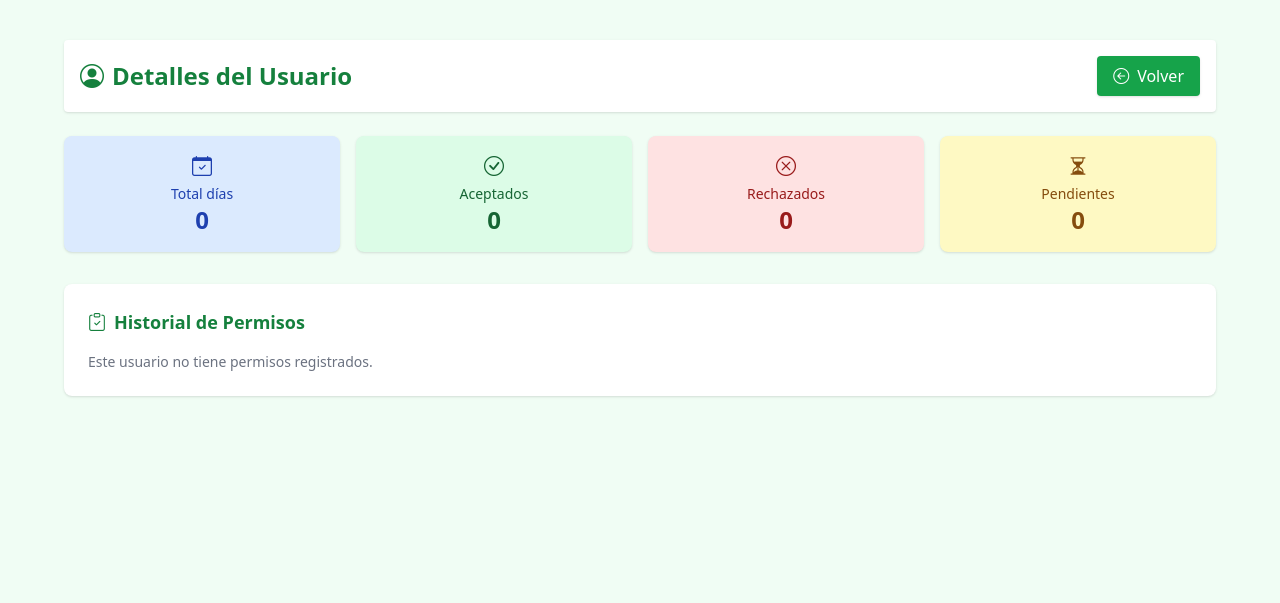
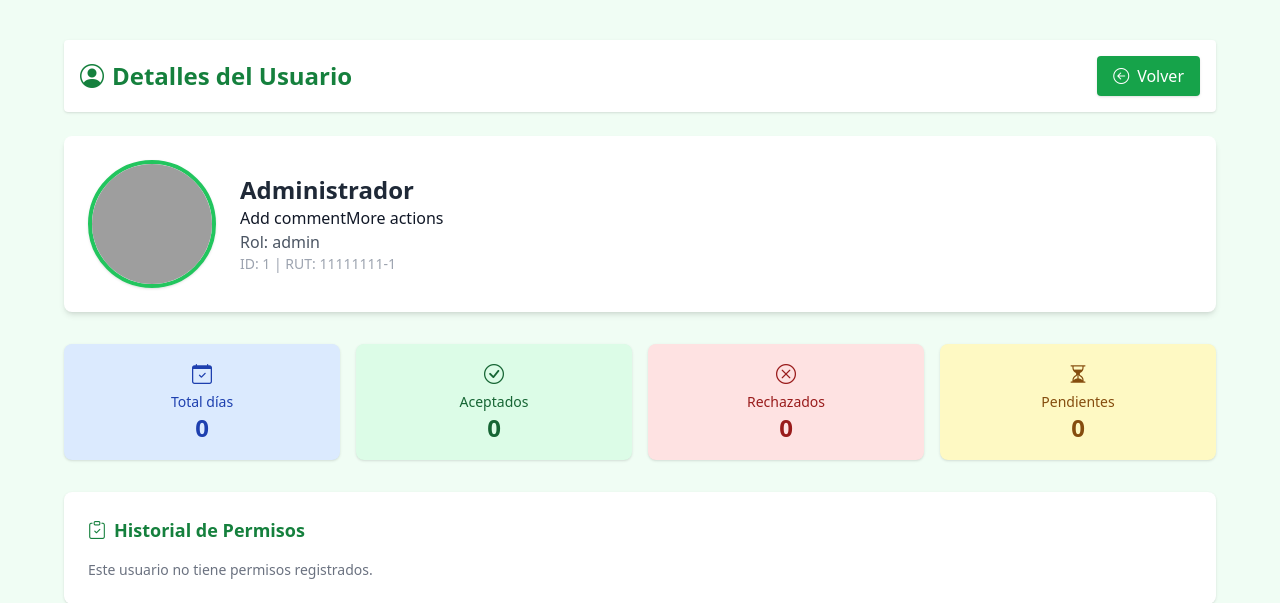
Before and after one commit to miguelitroykp/sistema_permisos, a PHP site: page /ver.php?id=1 in a window 1280 px wide. Shown: the top 603 px of the page. Run offline with PHP 8.4, Linux system fonts and the light colour scheme; a user stored in the database is signed in; data comes from the database, SQL or seed files in the repository; some libraries are stand-ins or nearby versions; grey boxes are pictures that could not be loaded.

Commit message:
Update ver.php

```diff
--- a/ver.php
+++ b/ver.php
@@ -86,7 +86,17 @@ if ($resultado_permisos && $resultado_permisos->num_rows > 0) {
             </a>
         </div>
 
-
+        <!-- Perfil -->
+        <div class="bg-white dark:bg-slate-800 rounded-lg shadow-md p-6 mb-8">
+            <div class="flex flex-col md:flex-row items-center gap-6">
+                <img src="<?= htmlspecialchars($fotoPath) ?>" alt="Foto del usuario" class="w-32 h-32 rounded-full border-4 border-green-500 object-cover shadow">
+                <div>
+                    <h2 class="text-2xl font-bold text-gray-800 dark:text-white"><?= htmlspecialchars($usuario["nombre_usuario"]) ?></h2>Add commentMore actions
+                    <p class="text-gray-600 dark:text-gray-300">Rol: <?= htmlspecialchars($usuario["rol"]) ?></p>
+                    <p class="text-sm text-gray-400">ID: <?= $usuario["id"] ?> | RUT: <?= htmlspecialchars($usuario["rut"]) ?></p>
+                </div>
+            </div>
+        </div>
         <!-- Resumen -->
         <div class="grid grid-cols-1 sm:grid-cols-2 md:grid-cols-4 gap-4 mb-8">
             <div class="bg-blue-100 dark:bg-blue-900 text-blue-800 dark:text-blue-300 p-4 rounded-lg shadow text-center">
```
